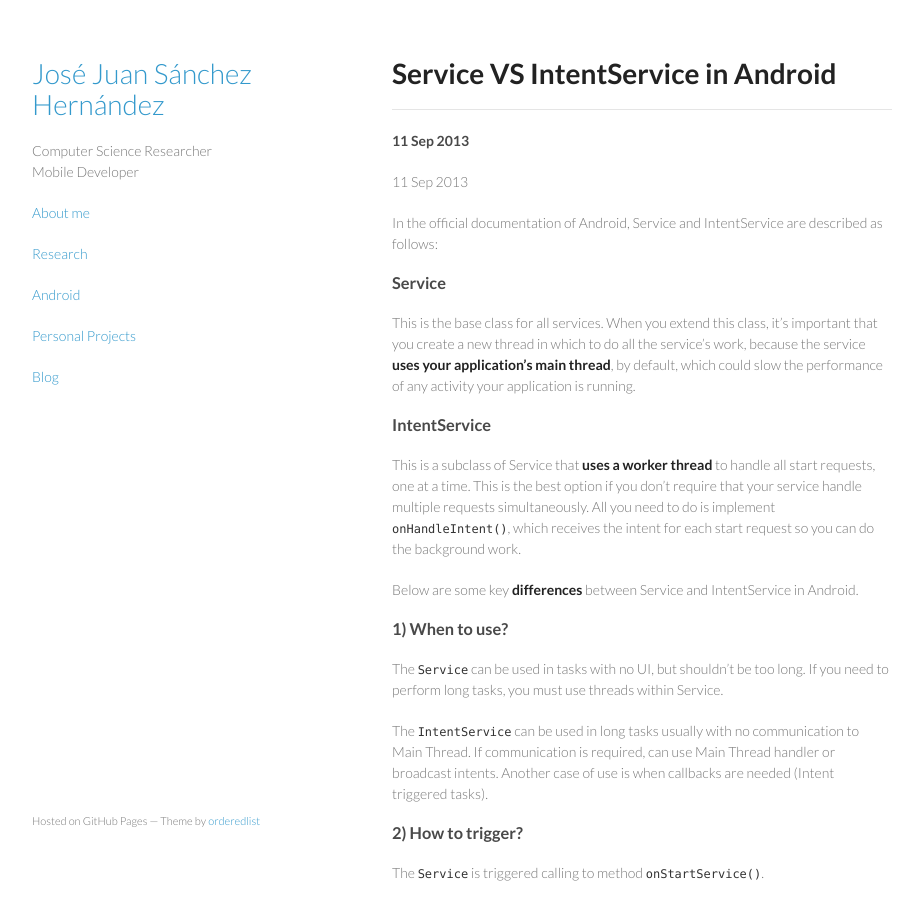
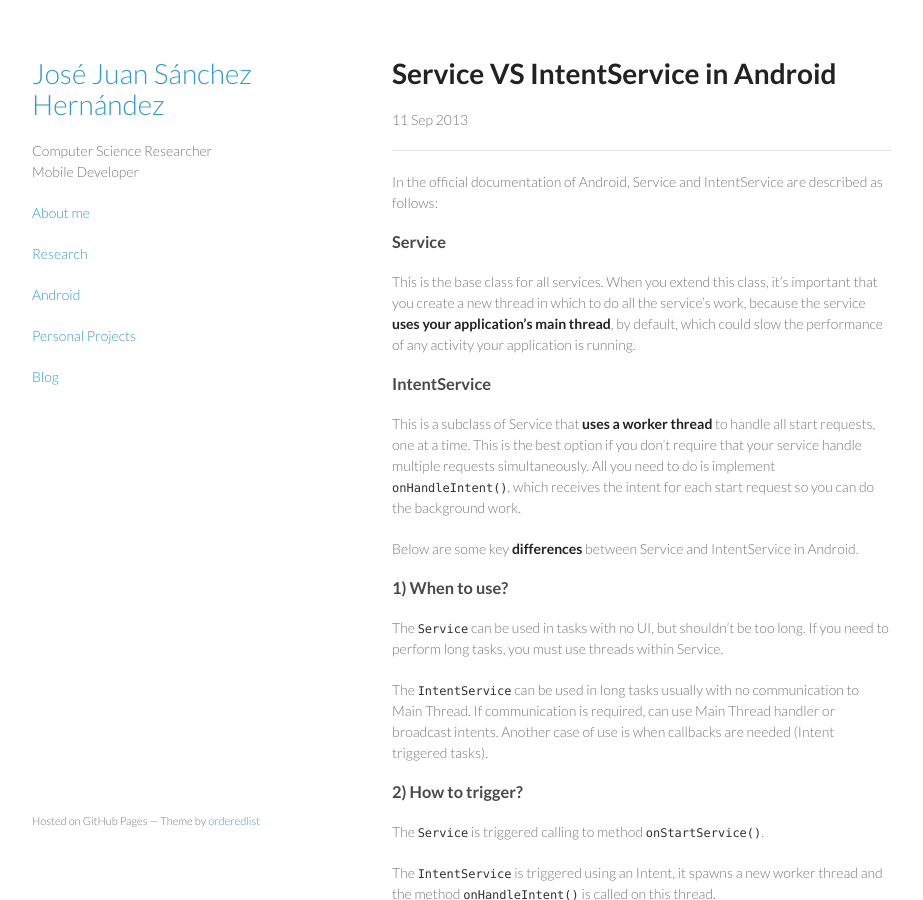
Before and after one commit to josejuansanchez/josejuansanchez.github.io, a Jekyll site: the page built from _posts/2013-09-11-service-vs-intentservice-in-android.md, in a window 1280 px wide and 900 px high. Shown: the whole window, without its empty margins (178-1101 px from the left). Built offline with Jekyll 4.4.1, drawn with Linux system fonts in a browser that asks for light colours.

Commit message:
Changes in layout

```diff
--- a/_layouts/post.html
+++ b/_layouts/post.html
@@ -4,8 +4,7 @@ layout: default
 
 <article>
 <h1>{{page.title}}</h1>
+<p>{{page.date | date_to_string}}</p>
 <hr/>
-<h4>{{page.date | date_to_string}}</h4>
-<p>{{page.date | date_to_string}}</p>
 {{content}}
 </article>
```
